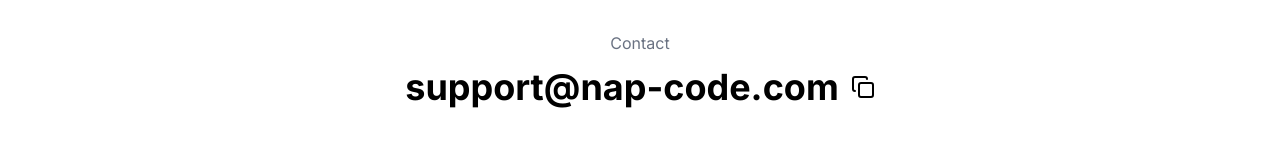
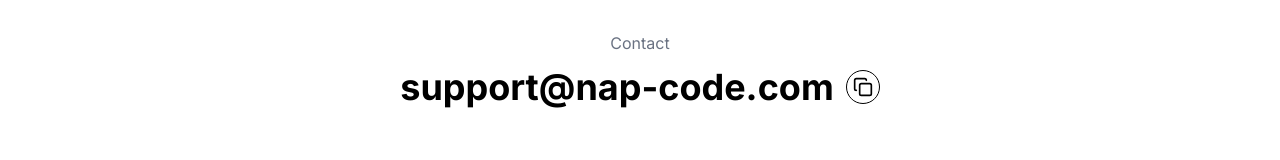
Before and after one commit to farzeenilyaszargar/nap-ide, a Next.js app: page /support in a window 1280 px wide. Shown: the part 273-433 px from the top of the page. Built offline with nearby package versions, Linux system fonts and the light colour scheme; no server answers.

Commit message:
Make support email copyable

```diff
--- a/app/(other pages)/support/page.tsx
+++ b/app/(other pages)/support/page.tsx
@@ -1,8 +1,23 @@
+"use client";
+
 import Header from "@/components/header";
 import Footer from "@/components/footer";
-import { Copy } from "lucide-react";
+import { Check, Copy } from "lucide-react";
+import { useState } from "react";
 
 export default function SupportPage() {
+  const [copied, setCopied] = useState(false);
+
+  const handleCopy = async () => {
+    try {
+      await navigator.clipboard.writeText("support@nap-code.com");
+      setCopied(true);
+      window.setTimeout(() => setCopied(false), 1500);
+    } catch {
+      setCopied(false);
+    }
+  };
+
   return (
     <div className="min-h-screen flex flex-col bg-white">
       <Header />
@@ -31,7 +46,18 @@ export default function SupportPage() {
             >
               support@nap-code.com
             </a>
-            <Copy className="w-5 h-5 sm:w-6 sm:h-6 text-black" />
+            <button
+              type="button"
+              onClick={handleCopy}
+              aria-label="Copy email"
+              className="inline-flex items-center justify-center rounded-full border border-black p-1.5 text-black transition-colors hover:bg-black hover:text-white"
+            >
+              {copied ? (
+                <Check className="w-4 h-4 sm:w-5 sm:h-5" />
+              ) : (
+                <Copy className="w-4 h-4 sm:w-5 sm:h-5" />
+              )}
+            </button>
           </div>
         </div>
 
```
